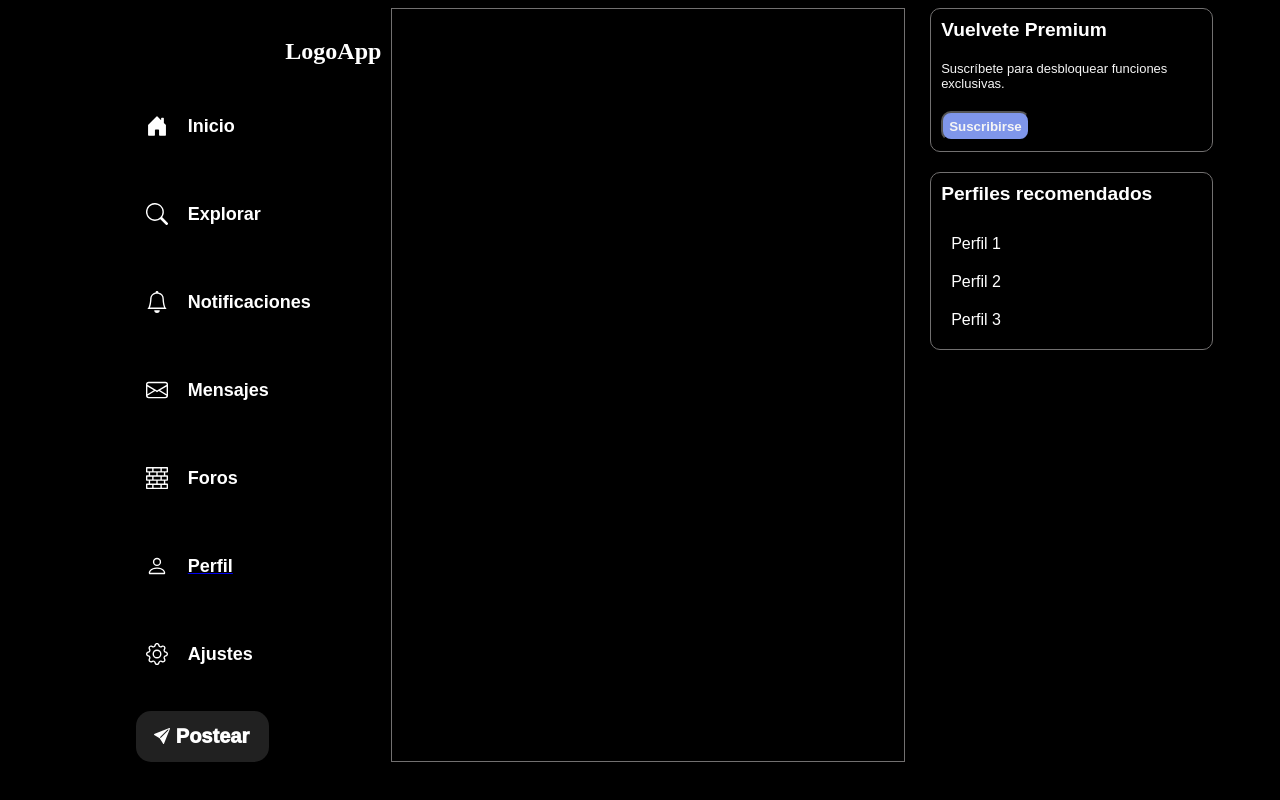
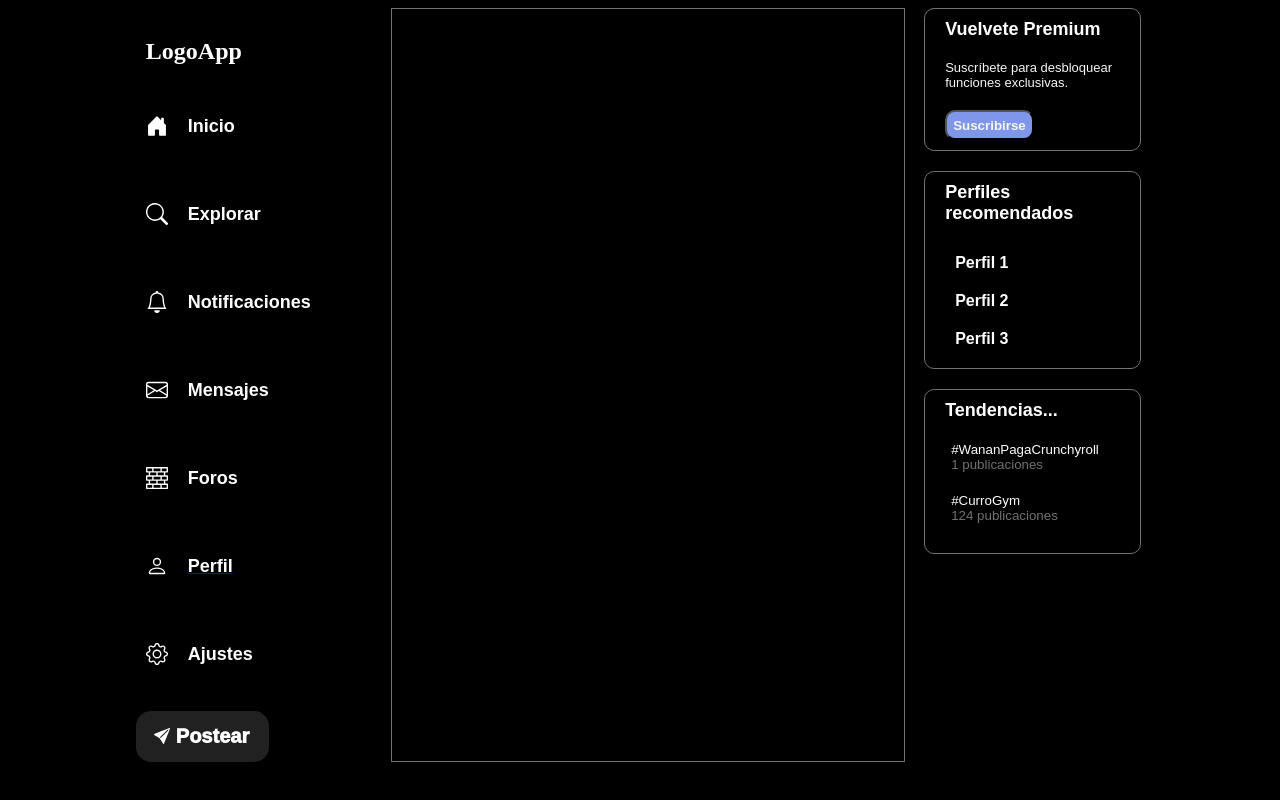
Before and after one commit to Z4NO/TFC-THECNOHUB, a Flask app: page /mensajes/main in a window 1280 px wide. Run offline with Flask 3, Linux system fonts and the light colour scheme; parts of the project's set-up code (start-up, migrations or seed data) failed here and were passed over; some libraries are stand-ins or nearby versions.

Commit message:
Bloque tendencias y ajustes

```diff
--- a/static/styles/main.css
+++ b/static/styles/main.css
@@ -4,6 +4,7 @@
   background-color: black;
   display: flex;
   scrollbar-width: none;
+  overflow-x: hidden; /* <- Añadido para evitar scroll horizontal extra */
 }
 
 .margenIzq,
@@ -17,8 +18,7 @@
   height: 100%;
   background-color: black;
   display: flex;
-  align-items: normal;
-
+  align-items: flex-start; /* normal -> flex-start */
   flex-direction: column;
   justify-content: flex-start;
 }
@@ -29,10 +29,8 @@
   justify-content: flex-end;
   align-items: flex-end;
   padding: 10px;
-
 }
 
-/* Botones de la izquierda */
 .funcionalidadesIzq {
   width: auto;
   gap: 25px;
@@ -42,10 +40,8 @@
   align-items: flex-start;
 }
 
-
-/* From Uiverse.io by CristianMontoya98 */
 .funcionalidadesbtn {
-  width: 12em; /* más ancho */
+  width: 12em;
   height: 2.5em;
   margin: 0.5em 0;
   background: black;
@@ -61,10 +57,9 @@
   overflow: hidden;
   display: flex;
   align-items: center;
-  gap: 20px; /* separación entre ícono y texto */
+  gap: 20px;
   padding-left: 10px;
 }
-
 
 .funcionalidadesbtn:hover {
   color: whitesmoke;
@@ -85,7 +80,6 @@
 
 .funcionalidadesbtn:hover:after {
   transform: skewX(-45deg) scale(1, 1);
-  -webkit-transition: all 0.5s;
   transition: all 0.5s;
 }
 
@@ -145,7 +139,6 @@
   transform: scale(0.95);
 }
 
-
 /* Centro */
 .bloqueMedio {
   width: 40%;
@@ -167,48 +160,68 @@
 }
 
 /* Marco de las recomendaciones */
-.recomendaciones{
-  width: 100%;
+.recomendaciones {
+  width: 80%;
   height: auto;
-  margin-left: 10%;
-  padding-right: 10%;
+  margin: 0 auto;
+  padding-left: 10px;
   border: 1px solid rgb(114, 112, 112);
   border-radius: 10px;
-  color:whitesmoke;
+  color: whitesmoke;
   margin-bottom: 20px;
 }
 
-.titulo-recomendaciones{
-
-  color:white;
-  font-size: larger;
+.titulo-recomendaciones {
+  color: white;
+  font-size: large;
   font-weight: bold;
   align-items: center;
   padding: 10px;
-  font-family:sans-serif;
+  font-family: sans-serif;
 }
-.descripcion-recomendaciones{
 
-  color:whitesmoke;
+.descripcion-recomendaciones {
+  color: whitesmoke;
   font-size: small;
-  align-items: start;
+  align-items: flex-start;
   padding: 10px;
-  font-family:sans-serif
+  font-family: sans-serif;
 }
-.descripcion-recomendaciones span{
+
+.descripcion-recomendaciones span {
   color: white;
-  display:grid;
+  display: grid;
   font-size: medium;
-  font-weight: solid;
+  font-weight: bold;
   padding: 10px;
 }
 
-.suscripcion-btn{
+.tendencias{
+  width: 100%;
+  height: 30px;
+  display: flex;
+  flex-direction: column;
+  justify-content: flex-start;
+  background-color:transparent;
+  border:none;
+  padding-bottom:50px;
+}
+.tendencias-titulo{
+  color:white;
+}
+.tendencias-publicaciones{
+  color:rgb(114, 112, 112);
+}
+
+.tendencias:hover{
+  background-color: rgb(27, 26, 26);
+}
+
+.suscripcion-btn {
   height: 30px;
   background-color: rgb(127, 150, 234);
-  color:whitesmoke;
+  color: whitesmoke;
   font-weight: bold;
   border-radius: 10px;
   margin: 10px;
-
 }
--- a/templates/main.html
+++ b/templates/main.html
@@ -94,6 +94,26 @@
         <span> Perfil 3</span>
       </div>
     </div>
+
+    <div class="recomendaciones">
+      <div class="titulo-recomendaciones">
+        <span> Tendencias... </span>
+      </div>
+      <div class="descripcion-recomendaciones">
+
+          <button class="tendencias">
+            <div class="tendencias-titulo"> #WananPagaCrunchyroll</div>
+            <div class="tendencias-publicaciones"> 1 publicaciones </div>
+          </button>
+
+          <button class="tendencias">
+            <div class="tendencias-titulo"> #CurroGym</div>
+            <div class="tendencias-publicaciones"> 124 publicaciones </div>
+          </button>
+
+      </div>
+    </div>
+
   </div>
   <div class="margenDerecha">
 
```
